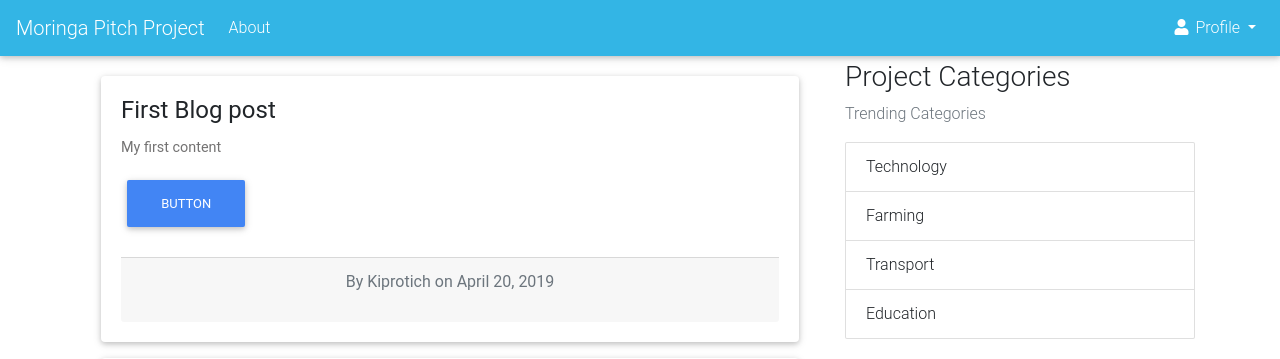
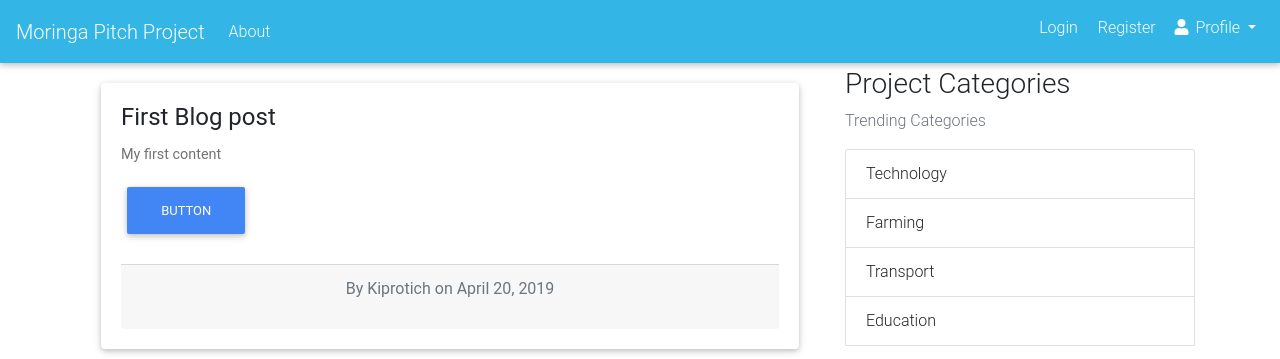
Before and after one commit to kiprotichdominic/Moringa-Project-Pitch, a Flask app: page / in a window 1280 px wide. Shown: the top 359 px of the page. Run offline with Flask 2, Linux system fonts and the light colour scheme; some libraries are stand-ins or nearby versions.

Commit message:
fix navbar

```diff
--- a/templates/navbar.html
+++ b/templates/navbar.html
@@ -22,6 +22,10 @@
           <a class="nav-link" href="#">
             <i class="fab fa-instagram"></i> Instagram</a>
         </li> -->
+        <li class="nav-item-ml-auto">
+            <a class="nav-item nav-link active" href="/login">Login</a>
+            <a class="nav-item nav-link active" href="/register">Register</a>
+        </li>
         <li class="nav-item dropdown">
           <a class="nav-link dropdown-toggle" id="navbarDropdownMenuLink-4" data-toggle="dropdown"
             aria-haspopup="true" aria-expanded="false">
```
Also changed, not shown: other parts of templates/navbar.html (+0 -2 lines).
